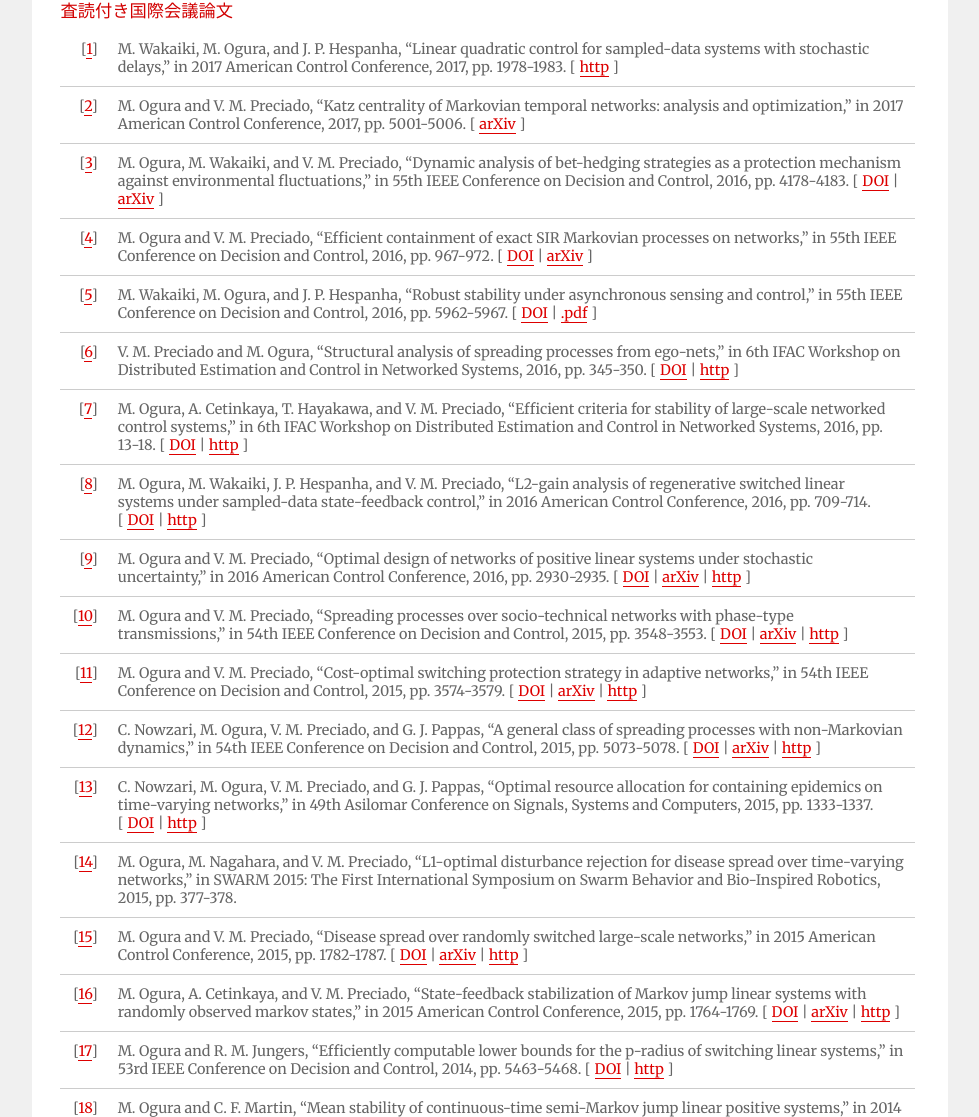
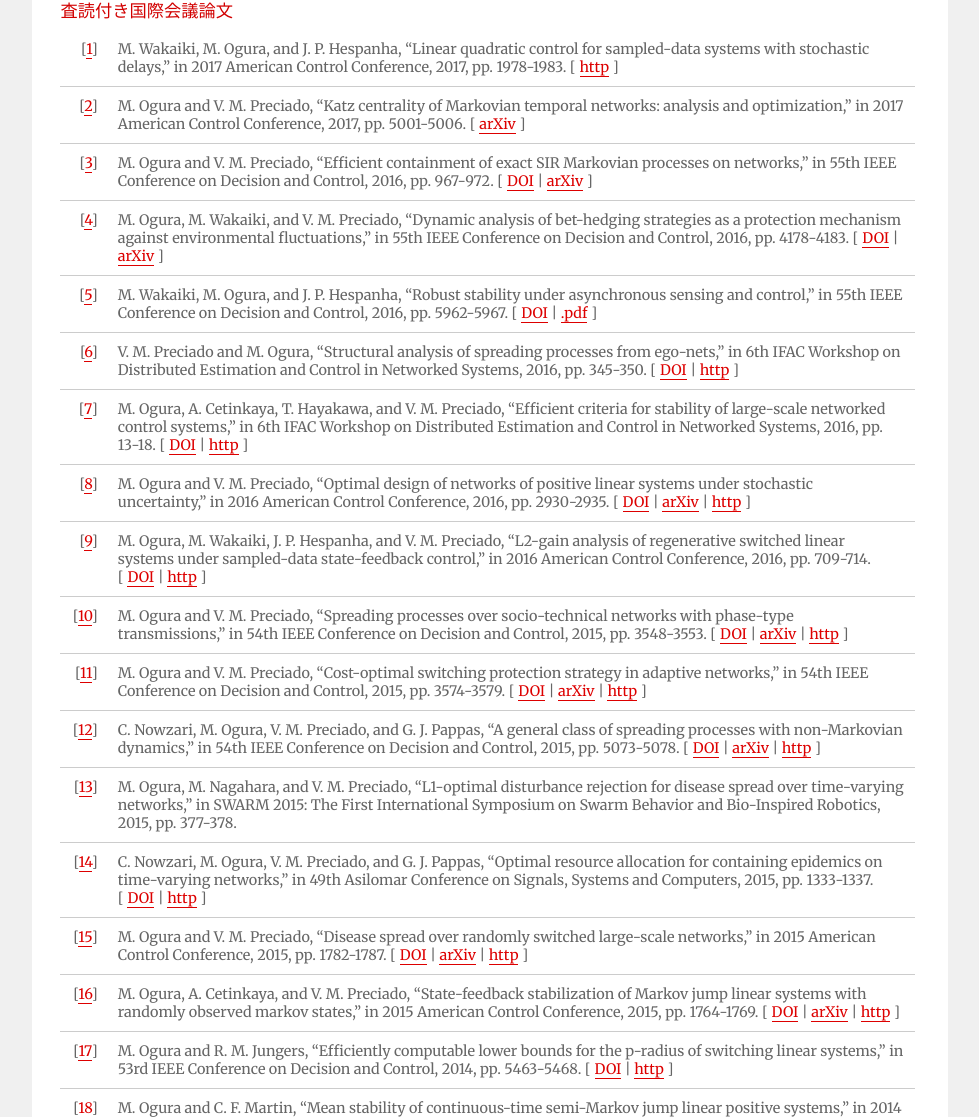
Before and after one commit to masaki-ogura/masakiogura-com, a plain HTML site: page publications_j.html in a window 1280 px wide. Shown: the part 1438-2555 px from the top of the page, without its empty margins (150-1129 px from the left). Drawn offline with Linux system fonts and the light colour scheme.

Commit message:
Update publications_j.html

```diff
--- a/publications_j.html
+++ b/publications_j.html
@@ -161,8 +161,8 @@ M.&nbsp;Ogura, M.&nbsp;Wakaiki, H.&nbsp;Rubin, and V.&nbsp;M. Preciado, &ldquo;D
 [<a name="Ogura2015a">2</a>]
 </td>
 <td class="bibtexitem">
-M.&nbsp;Ogura and V.&nbsp;M. Preciado, &ldquo;Optimal Design of Switched Networks of Positive
-  Linear Systems via Geometric Programming,&rdquo; <em>IEEE Transactions on
+M.&nbsp;Ogura and V.&nbsp;M. Preciado, &ldquo;Optimal design of switched networks of positive
+  linear systems via geometric programming,&rdquo; <em>IEEE Transactions on
   Control of Network Systems</em>, vol.&nbsp;4, no.&nbsp;2, pp. 213-222, 2017.
 [&nbsp;<a href="http://dx.doi.org/10.1109/TCNS.2015.2489339">DOI</a>&nbsp;|
 <a href="http://arxiv.org/abs/1504.02532">arXiv</a>&nbsp;]
@@ -438,7 +438,22 @@ M.&nbsp;Ogura and V.&nbsp;M. Preciado, &ldquo;Katz centrality of Markovian tempo
 
 <tr valign="top">
 <td align="right" class="bibtexnumber">
-[<a name="Ogura2016">3</a>]
+[<a name="Ogura2016a">3</a>]
+</td>
+<td class="bibtexitem">
+M.&nbsp;Ogura and V.&nbsp;M. Preciado, &ldquo;Efficient containment of exact SIR Markovian
+  processes on networks,&rdquo; in <em>55th IEEE Conference on Decision and
+  Control</em>, 2016, pp. 967-972.
+[&nbsp;<a href="http://dx.doi.org/10.1109/CDC.2016.7798393">DOI</a>&nbsp;|
+<a href="http://arxiv.org/abs/1603.04499">arXiv</a>&nbsp;]
+
+</td>
+</tr>
+
+
+<tr valign="top">
+<td align="right" class="bibtexnumber">
+[<a name="Ogura2016">4</a>]
 </td>
 <td class="bibtexitem">
 M.&nbsp;Ogura, M.&nbsp;Wakaiki, and V.&nbsp;M. Preciado, &ldquo;Dynamic analysis of bet-hedging
@@ -446,21 +461,6 @@ M.&nbsp;Ogura, M.&nbsp;Wakaiki, and V.&nbsp;M. Preciado, &ldquo;Dynamic analysis
   in <em>55th IEEE Conference on Decision and Control</em>, 2016, pp. 4178-4183.
 [&nbsp;<a href="http://dx.doi.org/10.1109/CDC.2016.7798903">DOI</a>&nbsp;|
 <a href="http://arxiv.org/abs/1603.04682">arXiv</a>&nbsp;]
-
-</td>
-</tr>
-
-
-<tr valign="top">
-<td align="right" class="bibtexnumber">
-[<a name="Ogura2016a">4</a>]
-</td>
-<td class="bibtexitem">
-M.&nbsp;Ogura and V.&nbsp;M. Preciado, &ldquo;Efficient containment of exact SIR Markovian
-  processes on networks,&rdquo; in <em>55th IEEE Conference on Decision and
-  Control</em>, 2016, pp. 967-972.
-[&nbsp;<a href="http://dx.doi.org/10.1109/CDC.2016.7798393">DOI</a>&nbsp;|
-<a href="http://arxiv.org/abs/1603.04499">arXiv</a>&nbsp;]
 
 </td>
 </tr>
@@ -520,7 +520,25 @@ M.&nbsp;Ogura, A.&nbsp;Cetinkaya, T.&nbsp;Hayakawa, and V.&nbsp;M. Preciado, &ld
 
 <tr valign="top">
 <td align="right" class="bibtexnumber">
-[<a name="Ogura2015h">8</a>]
+[<a name="Ogura2015g">8</a>]
+</td>
+<td class="bibtexitem">
+
+M.&nbsp;Ogura and V.&nbsp;M. Preciado, &ldquo;Optimal design of networks of positive linear
+  systems under stochastic uncertainty,&rdquo; in <em>2016 American Control
+  Conference</em>, 2016, pp. 2930-2935.
+
+[&nbsp;<a href="http://dx.doi.org/10.1109/ACC.2016.7525364">DOI</a>&nbsp;|
+<a href="http://arxiv.org/abs/1509.08568">arXiv</a>&nbsp;|
+<a href="http://ieeexplore.ieee.org/xpl/articleDetails.jsp?arnumber=7525364">http</a>&nbsp;]
+
+</td>
+</tr>
+
+
+<tr valign="top">
+<td align="right" class="bibtexnumber">
+[<a name="Ogura2015h">9</a>]
 </td>
 <td class="bibtexitem">
 
@@ -531,24 +549,6 @@ M.&nbsp;Ogura, M.&nbsp;Wakaiki, J.&nbsp;P. Hespanha, and V.&nbsp;M. Preciado, &l
 
 [&nbsp;<a href="http://dx.doi.org/10.1109/ACC.2016.7524997">DOI</a>&nbsp;|
 <a href="http://ieeexplore.ieee.org/xpl/articleDetails.jsp?arnumber=7524997">http</a>&nbsp;]
-
-</td>
-</tr>
-
-
-<tr valign="top">
-<td align="right" class="bibtexnumber">
-[<a name="Ogura2015g">9</a>]
-</td>
-<td class="bibtexitem">
-
-M.&nbsp;Ogura and V.&nbsp;M. Preciado, &ldquo;Optimal design of networks of positive linear
-  systems under stochastic uncertainty,&rdquo; in <em>2016 American Control
-  Conference</em>, 2016, pp. 2930-2935.
-
-[&nbsp;<a href="http://dx.doi.org/10.1109/ACC.2016.7525364">DOI</a>&nbsp;|
-<a href="http://arxiv.org/abs/1509.08568">arXiv</a>&nbsp;|
-<a href="http://ieeexplore.ieee.org/xpl/articleDetails.jsp?arnumber=7525364">http</a>&nbsp;]
 
 </td>
 </tr>
@@ -610,7 +610,21 @@ C.&nbsp;Nowzari, M.&nbsp;Ogura, V.&nbsp;M. Preciado, and G.&nbsp;J. Pappas, &ldq
 
 <tr valign="top">
 <td align="right" class="bibtexnumber">
-[<a name="Nowzari2015b">13</a>]
+[<a name="Ogura2015e">13</a>]
+</td>
+<td class="bibtexitem">
+M.&nbsp;Ogura, M.&nbsp;Nagahara, and V.&nbsp;M. Preciado, &ldquo;<em>L</em><sup>1</sup>-optimal disturbance
+  rejection for disease spread over time-varying networks,&rdquo; in <em>SWARM
+  2015: The First International Symposium on Swarm Behavior and Bio-Inspired
+  Robotics</em>, 2015, pp. 377-378.
+
+</td>
+</tr>
+
+
+<tr valign="top">
+<td align="right" class="bibtexnumber">
+[<a name="Nowzari2015b">14</a>]
 </td>
 <td class="bibtexitem">
 
@@ -621,20 +635,6 @@ C.&nbsp;Nowzari, M.&nbsp;Ogura, V.&nbsp;M. Preciado, and G.&nbsp;J. Pappas, &ldq
 
 [&nbsp;<a href="http://dx.doi.org/10.1109/ACSSC.2015.7421359">DOI</a>&nbsp;|
 <a href="http://ieeexplore.ieee.org/document/7421359/">http</a>&nbsp;]
-
-</td>
-</tr>
-
-
-<tr valign="top">
-<td align="right" class="bibtexnumber">
-[<a name="Ogura2015e">14</a>]
-</td>
-<td class="bibtexitem">
-M.&nbsp;Ogura, M.&nbsp;Nagahara, and V.&nbsp;M. Preciado, &ldquo;<em>L</em><sup>1</sup>-optimal disturbance
-  rejection for disease spread over time-varying networks,&rdquo; in <em>SWARM
-  2015: The First International Symposium on Swarm Behavior and Bio-Inspired
-  Robotics</em>, 2015, pp. 377-378.
 
 </td>
 </tr>
```
